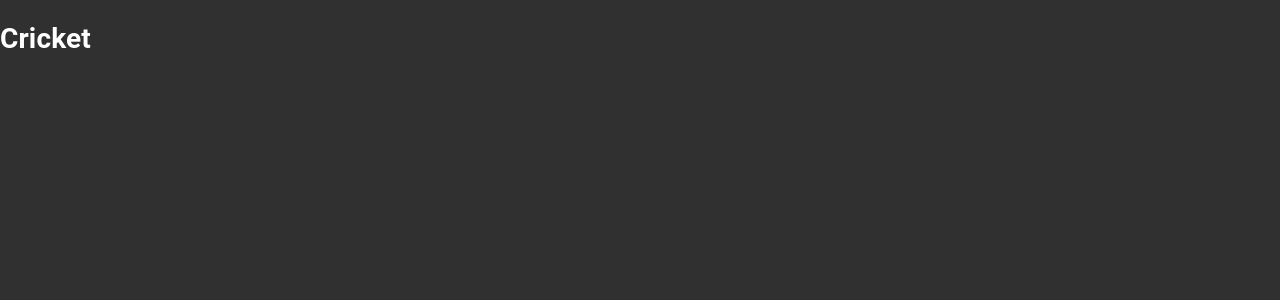
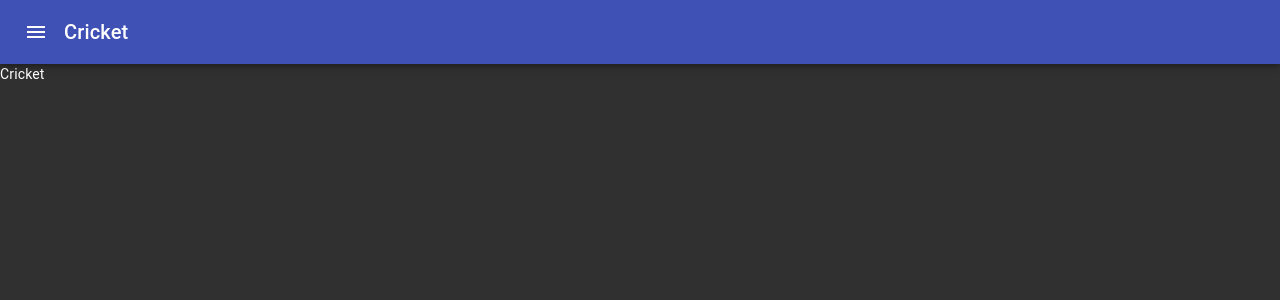
Before and after one commit to krazijames/cricket, a React (Create React App) app: page / in a window 1280 px wide. Shown: the top 300 px of the page. Built offline with nearby package versions, Linux system fonts and the light colour scheme.

Commit message:
Create Layout

```diff
--- a/src/App.js
+++ b/src/App.js
@@ -3,12 +3,13 @@ import { ThemeProvider } from '@material-ui/styles';
 import { CssBaseline } from '@material-ui/core';
 
 import theme from 'theme';
+import { Layout } from 'components';
 
 export default function App() {
   return (
     <ThemeProvider theme={theme}>
       <CssBaseline />
-      <h1>Cricket</h1>
+      <Layout>Cricket</Layout>
     </ThemeProvider>
   );
 }
--- /dev/null
+++ b/src/components/Layout/AppBar.js
@@ -0,0 +1,38 @@
+import React from 'react';
+import {
+  AppBar as MuiAppBar,
+  IconButton,
+  Toolbar,
+  Typography,
+} from '@material-ui/core';
+import MenuIcon from '@material-ui/icons/Menu';
+import { withStyles } from '@material-ui/core/styles';
+
+const AppBar = withStyles((theme) => ({
+  menuButton: {
+    marginRight: theme.spacing(0.5),
+  },
+  title: {
+    flexGrow: 1,
+  },
+}))(({ classes, children, onMenuButtonClick, ...props }) => {
+  return (
+    <MuiAppBar position="fixed" {...props}>
+      <Toolbar>
+        <IconButton
+          className={classes.menuButton}
+          color="inherit"
+          edge="start"
+          onClick={onMenuButtonClick}
+        >
+          <MenuIcon />
+        </IconButton>
+        <Typography className={classes.title} variant="h6">
+          Cricket
+        </Typography>
+      </Toolbar>
+    </MuiAppBar>
+  );
+});
+
+export default AppBar;
--- /dev/null
+++ b/src/components/Layout/Layout.js
@@ -0,0 +1,30 @@
+import React from 'react';
+import { withStyles } from '@material-ui/core/styles';
+
+import AppBar from './AppBar';
+import Sidebar from './Sidebar';
+
+const Layout = withStyles((theme) => ({
+  appBarSpacer: theme.mixins.toolbar,
+}))(({ classes, children, ...props }) => {
+  const [isSidebarOpen, setIsSidebarOpen] = React.useState(false);
+
+  function closeSideBar() {
+    setIsSidebarOpen(false);
+  }
+
+  function toggleSideBar() {
+    setIsSidebarOpen(!isSidebarOpen);
+  }
+
+  return (
+    <div {...props}>
+      <AppBar onMenuButtonClick={toggleSideBar} />
+      <Sidebar open={isSidebarOpen} onClose={closeSideBar} />
+      <div className={classes.appBarSpacer} />
+      {children}
+    </div>
+  );
+});
+
+export default Layout;
--- /dev/null
+++ b/src/components/Layout/Sidebar.js
@@ -0,0 +1,44 @@
+import React from 'react';
+import {
+  Drawer,
+  List,
+  ListItem,
+  ListItemIcon,
+  ListItemText,
+} from '@material-ui/core';
+import HomeIcon from '@material-ui/icons/Home';
+import { withStyles } from '@material-ui/core/styles';
+
+function MenuItem({ ...props }) {
+  return <ListItem button {...props} />;
+}
+
+const Sidebar = withStyles((theme) => ({
+  paper: {
+    width: theme.app.sidebarWidth,
+  },
+}))(({ classes, onClose, ...props }) => {
+  return (
+    <Drawer
+      classes={{ paper: classes.paper }}
+      ModalProps={{
+        keepMounted: true, // Better open performance on mobile.
+      }}
+      onClose={onClose}
+      {...props}
+    >
+      <nav>
+        <List>
+          <MenuItem onClick={onClose}>
+            <ListItemIcon>
+              <HomeIcon />
+            </ListItemIcon>
+            <ListItemText primary="Home" />
+          </MenuItem>
+        </List>
+      </nav>
+    </Drawer>
+  );
+});
+
+export default Sidebar;
--- /dev/null
+++ b/src/components/Layout/index.js
@@ -0,0 +1 @@
+export { default } from './Layout';
--- /dev/null
+++ b/src/components/index.js
@@ -0,0 +1 @@
+export { default as Layout } from './Layout';
--- /dev/null
+++ b/src/theme/app.js
@@ -0,0 +1,3 @@
+export default {
+  sidebarWidth: 240,
+};
--- a/src/theme/index.js
+++ b/src/theme/index.js
@@ -1,7 +1,13 @@
 import { createMuiTheme } from '@material-ui/core';
 
+import app from './app';
 import palette from './palette';
 
-export default createMuiTheme({
+const muiTheme = createMuiTheme({
   palette,
 });
+
+export default {
+  ...muiTheme,
+  app,
+};
```
